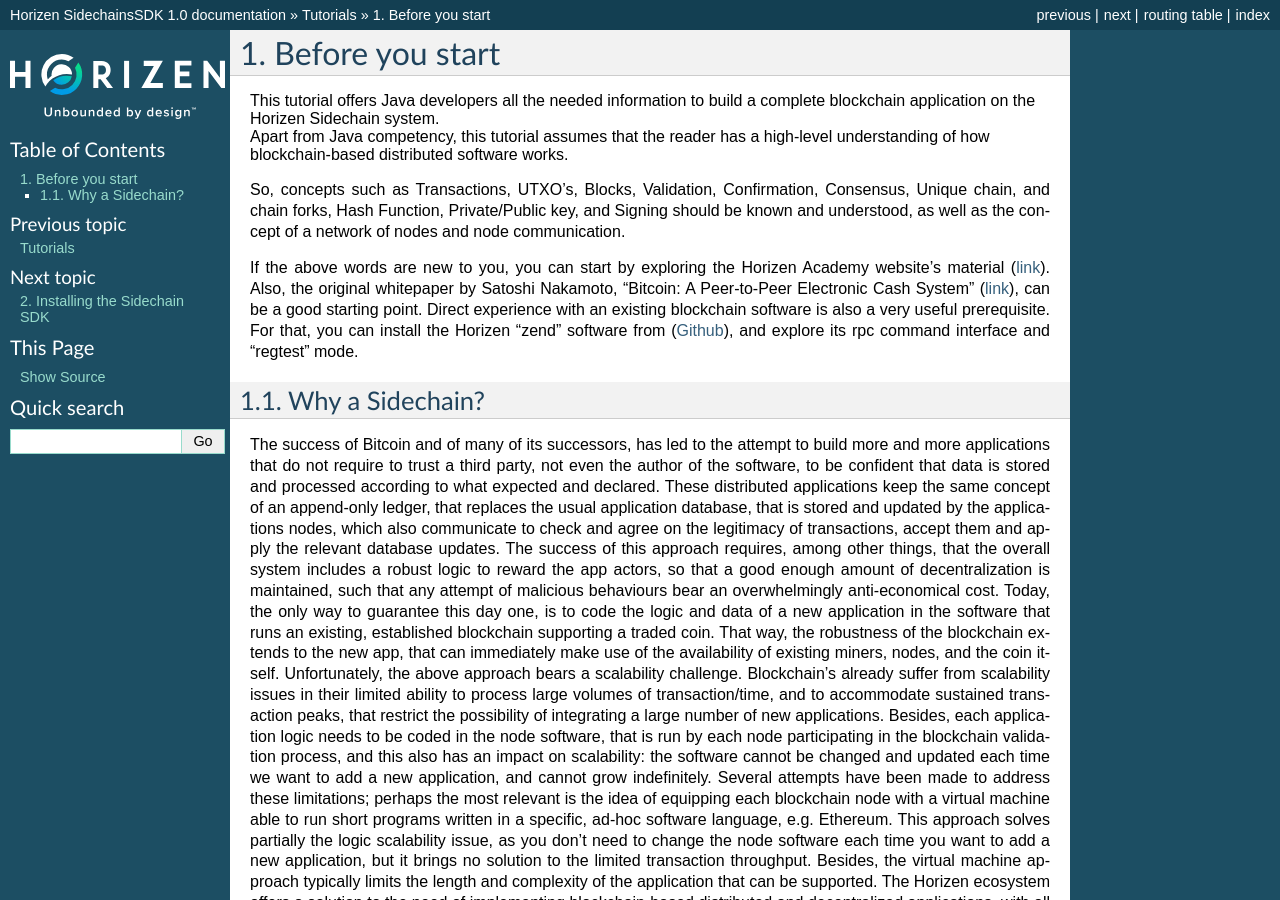
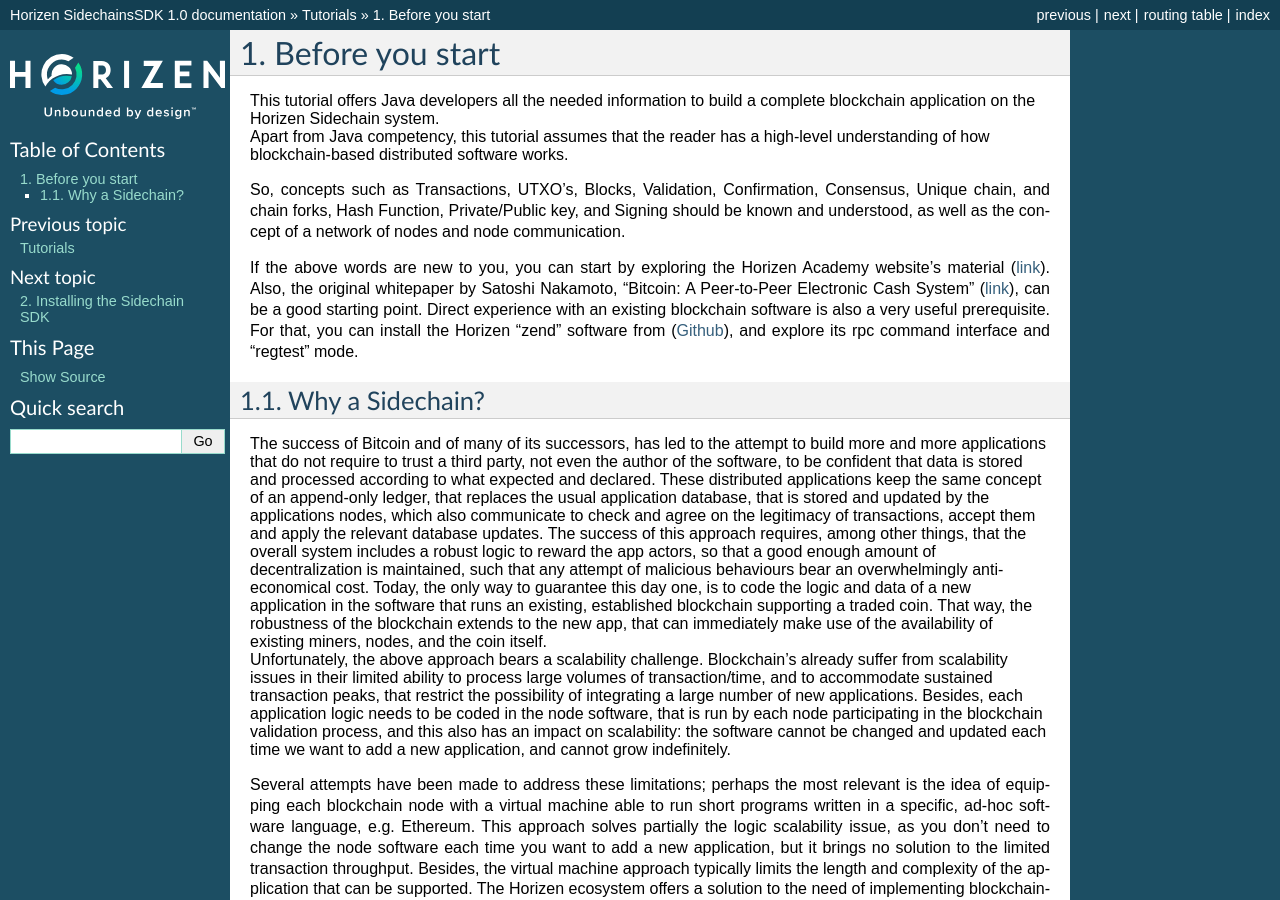
Before and after one commit to megaluck/documentation, a Sphinx documentation site: the page built from docs/introduction/overview.rst, in a window 1280 px wide and 900 px high. Built offline with Sphinx 7.4.7, drawn with Linux system fonts in a browser that asks for light colours; some of the changed text lies outside the part shown.

Commit message:
continuation of line breaks .

```diff
--- a/docs/introduction/overview.rst
+++ b/docs/introduction/overview.rst
@@ -4,7 +4,6 @@
 
 | This tutorial offers Java developers all the needed information to build a complete blockchain application on the Horizen Sidechain system.
 | Apart from Java competency, this tutorial assumes that the reader has a high-level understanding of how blockchain-based distributed software works.
-
 So, concepts such as Transactions, UTXO's, Blocks, Validation, Confirmation, Consensus, Unique chain, and chain forks, Hash Function, Private/Public key, and Signing should be known and understood, as well as the concept of a network of nodes and node communication.
 
 If the above words are new to you, you can start by exploring the Horizen Academy website's material (`link <https://academy.horizen.global/>`_). Also, the original whitepaper by Satoshi Nakamoto, "Bitcoin: A Peer-to-Peer Electronic Cash System" (`link <https://bitcoin.org/bitcoin.pdf>`_), can be a good starting point. Direct experience with an existing blockchain software is also a very useful prerequisite. For that, you can install the Horizen "zend" software from (`Github <https://github.com/HorizenOfficial/zen>`_), and explore its rpc command interface and "regtest" mode.
@@ -13,8 +12,8 @@
 Why a Sidechain?
 ****************
 
-The success of Bitcoin and of many of its successors, has led to the attempt to build more and more applications that do not require to trust a third party, not even the author of the software, to be confident that data is stored and processed according to what expected and declared. These distributed applications keep the same concept of an append-only ledger, that replaces the usual application database, that is stored and updated by the applications nodes, which also communicate to check and agree on the legitimacy of transactions, accept them and apply the relevant database updates. The success of this approach requires, among other things, that the overall system includes a robust logic to reward the app actors, so that a good enough amount of decentralization is maintained, such that any attempt of malicious behaviours bear an overwhelmingly anti-economical cost. Today, the only way to guarantee this day one, is to code the logic and data of a new application in the software that runs an existing, established blockchain supporting a traded coin. That way, the robustness of the blockchain extends to the new app, that can immediately make use of the availability of existing miners, nodes, and the coin itself.
-Unfortunately, the above approach bears a scalability challenge. Blockchain's already suffer from scalability issues in their limited ability to process large volumes of transaction/time, and to accommodate sustained transaction peaks, that restrict the possibility of integrating a large number of new applications. Besides, each application logic needs to be coded in the node software, that is run by each node participating in the blockchain validation process, and this also has an impact on scalability: the software cannot be changed and updated each time we want to add a new application, and cannot grow indefinitely.
+| The success of Bitcoin and of many of its successors, has led to the attempt to build more and more applications that do not require to trust a third party, not even the author of the software, to be confident that data is stored and processed according to what expected and declared. These distributed applications keep the same concept of an append-only ledger, that replaces the usual application database, that is stored and updated by the applications nodes, which also communicate to check and agree on the legitimacy of transactions, accept them and apply the relevant database updates. The success of this approach requires, among other things, that the overall system includes a robust logic to reward the app actors, so that a good enough amount of decentralization is maintained, such that any attempt of malicious behaviours bear an overwhelmingly anti-economical cost. Today, the only way to guarantee this day one, is to code the logic and data of a new application in the software that runs an existing, established blockchain supporting a traded coin. That way, the robustness of the blockchain extends to the new app, that can immediately make use of the availability of existing miners, nodes, and the coin itself.
+| Unfortunately, the above approach bears a scalability challenge. Blockchain's already suffer from scalability issues in their limited ability to process large volumes of transaction/time, and to accommodate sustained transaction peaks, that restrict the possibility of integrating a large number of new applications. Besides, each application logic needs to be coded in the node software, that is run by each node participating in the blockchain validation process, and this also has an impact on scalability: the software cannot be changed and updated each time we want to add a new application, and cannot grow indefinitely.
 Several attempts have been made to address these limitations; perhaps the most relevant is the idea of equipping each blockchain node with a virtual machine able to run short programs written in a specific, ad-hoc software language, e.g. Ethereum. This approach solves partially the logic scalability issue, as you don’t need to change the node software each time you want to add a new application, but it brings no solution to the limited transaction throughput. Besides, the virtual machine approach typically limits the length and complexity of the application that can be supported.
 The Horizen ecosystem offers a solution to the need of implementing blockchain-based distributed and decentralized applications, with all the advantages of the availability of a token that is publicly tradable, and that can be used both to rewards blockchain actors, and to support the business needs of the application itself, while solving both the scalability issues identified above. The approach is detailed in the (`Zendoo whitepaper <https://www.horizen.global/assets/files/Horizen-Sidechain-Zendoo-A_zk-SNARK-Verifiable-Cross-Chain-Transfer-Protocol.pdf>`_) the Horizen main blockchain, “mainchain”, offers the ability to declare the existence of a sidechain, through a specific transaction, and then the possibility of sending and receiving ZEN’s (the Horizen token) to and from that sidechain. There is no need to change the mainchain software each time a developer wants to implement a new application: each application will run on its own, purpose-built blockchain (a “sidechain”). This set of features, now implemented in testnet, is called “Cross-Chain Transfer Protocol”, and is documented in chapter 4 of this tutorial. The Cross-Chain transfer protocol does not impose particular requirements on the sidechain architecture, as long as it supports the sidechain side of the ZEN exchange protocol.
 The Horizen Sidechain SDK, offers all the basic components to build a sidechain that fully supports communication with the Horizen Mainchain. This codebase implements not only the Cross-Chain Transfer Protocol, but it also includes all the other elements needed to run a blockchain; in particular, it ships with a Proof of Stake consensus, that offers yet another scalability advantage, this time connected to the power and environmental cost of traditional Proof of Work consensus: we can scale the application logic, we can scale the number of transactions, without a big increase of wasted electricity. The architectural and protocol choices implemented by the SDK are introduced in the Zendoo whitepaper, as the “Latus” construction.
```
